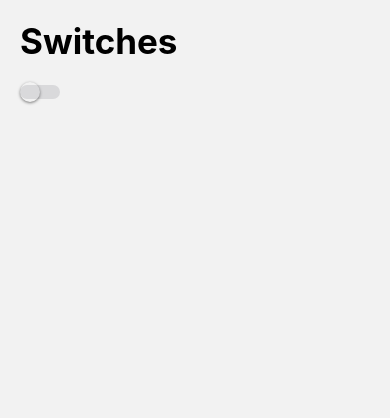
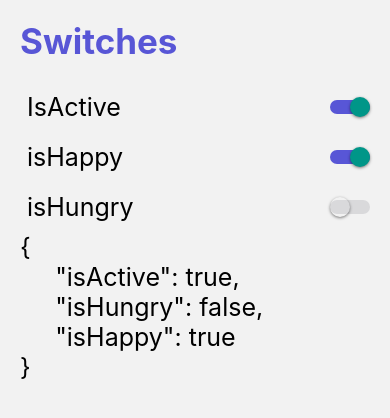
Before and after one commit to silviafer-dev/RNComponents, a React Native app: screen /SwitchScreen in a window 390 px wide. Shown: the top 418 px of the page. Built offline with nearby package versions, Linux system fonts and the light colour scheme.

Commit message:
Add custom switch to manage multiple switches

```diff
--- /dev/null
+++ b/src/components/CustomSwitch.tsx
@@ -0,0 +1,25 @@
+import React, { useState } from 'react';
+import { Switch } from 'react-native-gesture-handler';
+import { Platform } from 'react-native';
+interface Props {
+  isOn: boolean;
+  onChange: (value: boolean) => void;
+}
+
+export const CustomSwitch = ({ isOn, onChange }: Props) => {
+  const [isEnabled, setIsEnabled] = useState(isOn);
+  const toggleSwitch = () => {
+    setIsEnabled(!isEnabled);
+    onChange(!isEnabled);
+  };
+
+  return (
+    <Switch
+      trackColor={{ false: '#D9D9DB', true: '#5856D6' }}
+      thumbColor={Platform.OS === 'android' ? '#8de4ff' : ''}
+      // ios_backgroundColor="#3e3e3e"
+      onValueChange={toggleSwitch}
+      value={isEnabled}
+    />
+  );
+};
--- a/src/components/FlatListMenuItem.tsx
+++ b/src/components/FlatListMenuItem.tsx
@@ -17,11 +17,11 @@
       activeOpacity={0.8}
       onPress={() => navigation.navigate(menuItem.component as never)}>
       <View style={styles.container}>
-        <Icon name={menuItem.icon} color="gray" size={23} />
+        <Icon name={menuItem.icon} color="#5856D6" size={23} />
         <Text style={styles.itemText}>{menuItem.name}</Text>
         {/* spacer */}
         <View style={{ flex: 1 }} />
-        <Icon name="chevron-forward-outline" color="gray" size={23} />
+        <Icon name="chevron-forward-outline" color="#5856D6" size={23} />
       </View>
     </TouchableOpacity>
   );
--- a/src/components/HeaderTitle.tsx
+++ b/src/components/HeaderTitle.tsx
@@ -12,7 +12,7 @@
 
   return (
     <View style={{ marginTop: top + 20, marginBottom: 20 }}>
-      <Text style={styles.title}>{title}</Text>
+      <Text style={{ ...styles.title, color: '#5856D6' }}>{title}</Text>
     </View>
   );
 };
--- a/src/screens/SwitchScreen.tsx
+++ b/src/screens/SwitchScreen.tsx
@@ -1,21 +1,62 @@
 import React, { useState } from 'react';
-import { View, Switch, Platform } from 'react-native';
+import { StyleSheet, Text, View } from 'react-native';
+import { CustomSwitch } from '../components/CustomSwitch';
 import { HeaderTitle } from '../components/HeaderTitle';
 
 export const SwitchScreen = () => {
-  const [isEnabled, setIsEnabled] = useState(false);
-  const toggleSwitch = () => setIsEnabled(!isEnabled);
+  const [state, setState] = useState({
+    isActive: true,
+    isHungry: false,
+    isHappy: true,
+  });
 
+  const onChange = (value: boolean, field: string) => {
+    setState({
+      ...state,
+      [field]: value,
+    });
+  };
+
+  const { isActive, isHappy, isHungry } = state;
   return (
     <View style={{ marginHorizontal: 20 }}>
       <HeaderTitle title="Switches" />
-      <Switch
-        trackColor={{ false: '#D9D9DB', true: '#5856D6' }}
-        thumbColor={Platform.OS === 'android' ? '#8de4ff' : ''}
-        // ios_backgroundColor="#3e3e3e"
-        onValueChange={toggleSwitch}
-        value={isEnabled}
-      />
+
+      <View style={styles.switchRow}>
+        <Text style={styles.switchText}> IsActive</Text>
+        <CustomSwitch
+          isOn={isActive}
+          onChange={value => onChange(value, 'isActive')}
+        />
+      </View>
+      <View style={styles.switchRow}>
+        <Text style={styles.switchText}> isHappy</Text>
+        <CustomSwitch
+          isOn={isHappy}
+          onChange={value => onChange(value, 'isHappy')}
+        />
+      </View>
+      <View style={styles.switchRow}>
+        <Text style={styles.switchText}> isHungry</Text>
+        <CustomSwitch
+          isOn={isHungry}
+          onChange={value => onChange(value, 'isHungry')}
+        />
+      </View>
+
+      <Text style={styles.switchText}>{JSON.stringify(state, null, 5)}</Text>
     </View>
   );
 };
+
+const styles = StyleSheet.create({
+  switchRow: {
+    flexDirection: 'row',
+    justifyContent: 'space-between',
+    alignItems: 'center',
+    marginVertical: 10,
+  },
+  switchText: {
+    fontSize: 25,
+  },
+});
```
